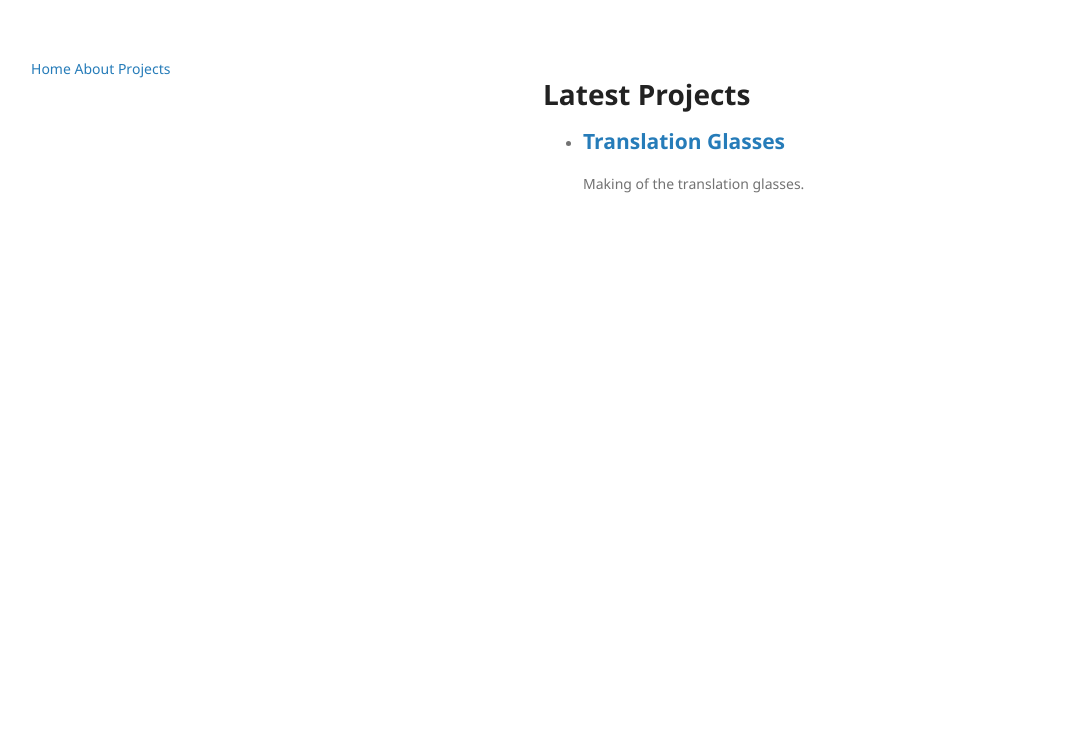
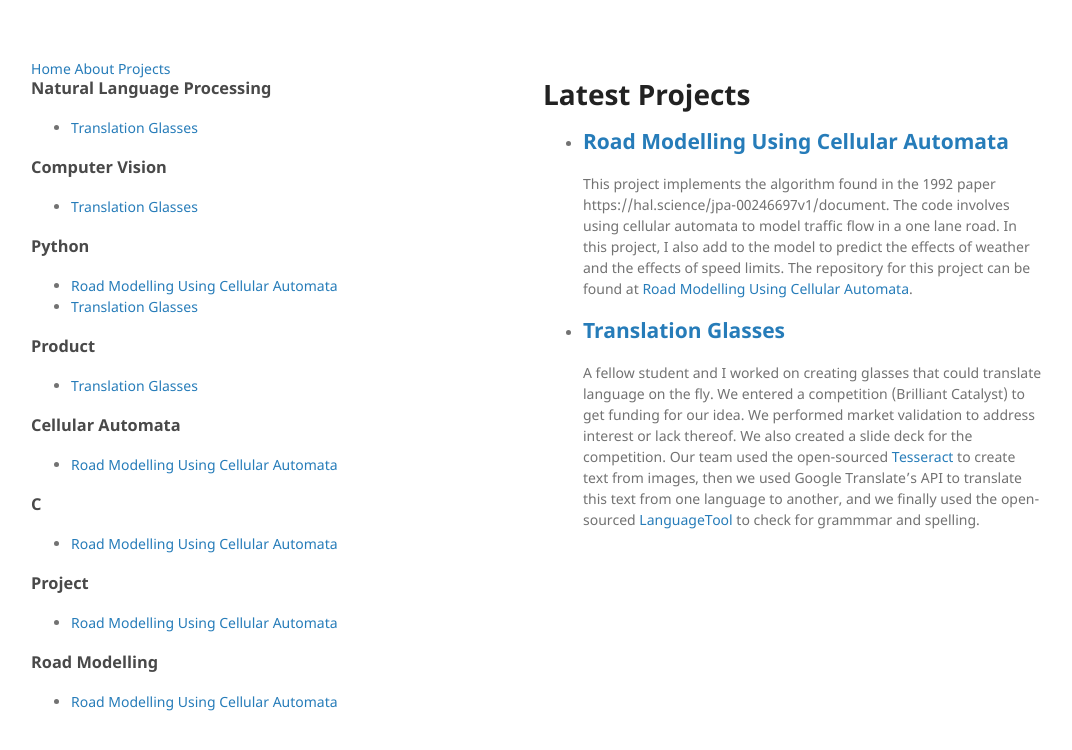
Before and after one commit to DarryenSands/DarryenSands.github.io, a Jekyll site: the page built from Projects.html, in a window 1280 px wide. Shown: the top 750 px of the page, without its empty margins (27-1099 px from the left). Built offline with Jekyll 4.4.1, drawn with Linux system fonts in a browser that asks for light colours.

Commit message:
Added projects

```diff
--- a/Projects.html
+++ b/Projects.html
@@ -5,6 +5,7 @@ layout: page
 
 <h1>Latest Projects</h1>
 
+<div="Wrapper">
 	<ul>
 	  {% for post in site.posts %}
 		<li>
@@ -13,3 +14,14 @@ layout: page
 		</li>
 	  {% endfor %}
 	</ul>
+</div>
+<div="Wrapper>
+{% for tag in site.tags %}
+  <h3>{{ tag[0] }}</h3>
+  <ul>
+    {% for post in tag[1] %}
+      <li><a href="{{ post.url }}">{{ post.title }}</a></li>
+    {% endfor %}
+  </ul>
+{% endfor %}
+</div>
--- a/_layouts/default.html
+++ b/_layouts/default.html
@@ -9,16 +9,13 @@
     <meta name="viewport" content="width=device-width, initial-scale=1">
 	<link rel="stylesheet" href="/assets/css/styles.css">
   </head>
-
       <section>
       {{ content }}
 
       </section>
 	  <footer>
-        <p>This project is maintained by Darryen Sands (<a href = "https://github.com/DarryenSands/">My Github</a>)</p>
         <p><small>Hosted on GitHub Pages &mdash; Theme by <a href="https://github.com/orderedlist">orderedlist</a></small></p>
       </footer>
-    </div>
     <script src="{{ "/assets/js/scale.fix.js" | relative_url }}"></script>
   </body>
 </html>
--- a/_posts/2020-05-01-TranslationGlasses.md
+++ b/_posts/2020-05-01-TranslationGlasses.md
@@ -2,6 +2,7 @@
 layout: post
 title: Translation Glasses
 author: Darryen Sands
+tags: [Natural Language Processing, Computer Vision, Python, Product]
 ---
 
-Making of the translation glasses.
+A fellow student and I worked on creating glasses that could translate language on the fly. We entered a competition (Brilliant Catalyst) to get funding for our idea. We performed market validation to address interest or lack thereof. We also created a slide deck for the competition. Our team used the open-sourced [Tesseract](https://github.com/tesseract-ocr/tesseract) to create text from images, then we used Google Translate's API to translate this text from one language to another, and we finally used the open-sourced [LanguageTool](https://github.com/languagetool-org/languagetool) to check for grammmar and spelling.
--- /dev/null
+++ b/_posts/2023-01-01-RoadModellingUsingCellularAutomata.md
@@ -0,0 +1,8 @@
+---
+layout: post
+title: Road Modelling Using Cellular Automata
+author: Darryen Sands
+tags: [Cellular Automata, C, Python, Project, Road Modelling]
+---
+
+This project implements the algorithm found in the 1992 paper https://hal.science/jpa-00246697v1/document. The code involves using cellular automata to model traffic flow in a one lane road. In this project, I also add to the model to predict the effects of weather and the effects of speed limits. The repository for this project can be found at [Road Modelling Using Cellular Automata](https://github.com/DarryenSands/MCSC6040-FinalProject).
```
Lines whose indentation alone changed are shown as unchanged.
